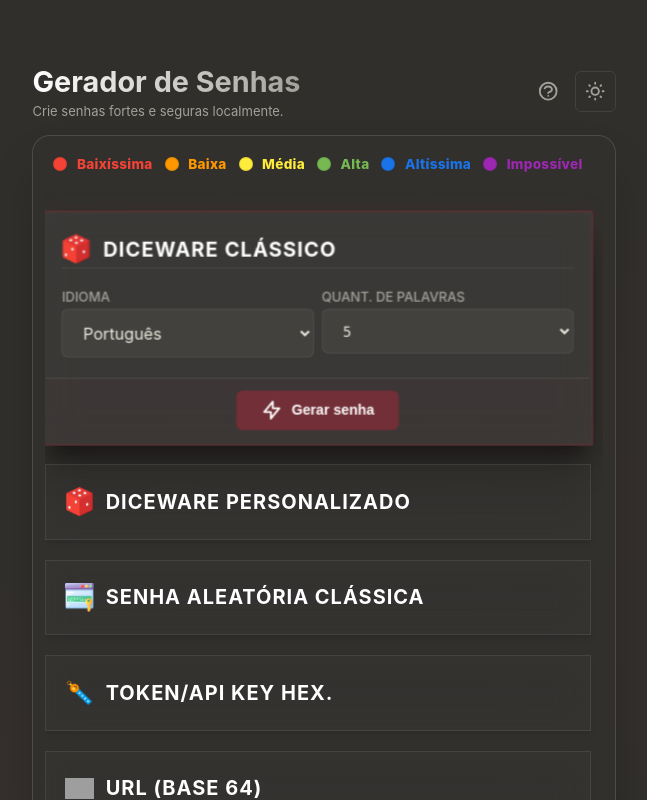
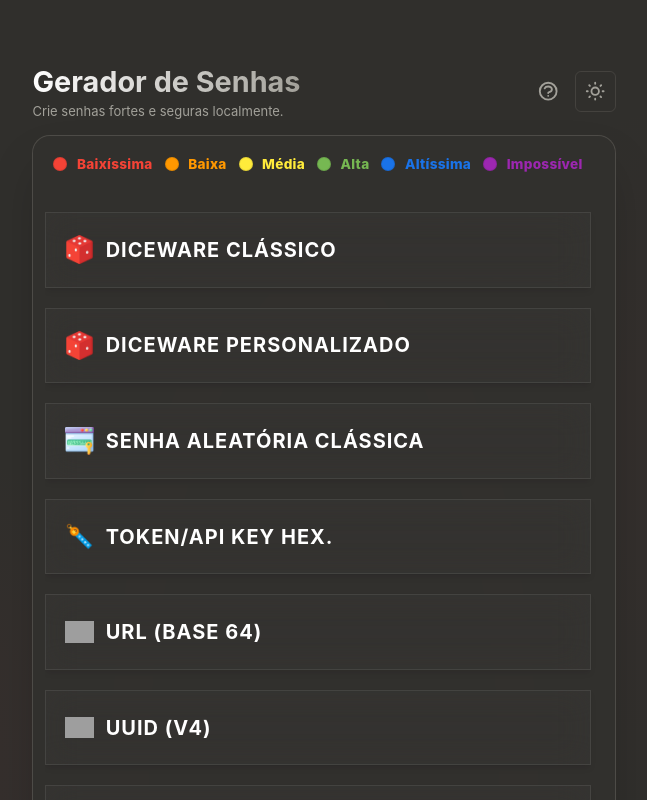
Before and after one commit to luizggfonseca/gerador_senhas, a React (Vite) app in the folder frontend/: page / in a window 1280 px wide. Shown: the top 800 px of the page, without its empty margins (316-963 px from the left). Built offline with nearby package versions, Linux system fonts and the light colour scheme; grey boxes are pictures that could not be loaded.

Commit message:
style: todos os geradores iniciam fechados por padrão

```diff
--- a/frontend/src/components/Generator.jsx
+++ b/frontend/src/components/Generator.jsx
@@ -97,7 +97,7 @@ export default function Generator() {
     const [protonStyle, setProtonStyle] = useState({ length: 12, entropy_bits: 0 });
     const [pin, setPin] = useState({ length: 6, entropy_bits: 0 });
     const [fips181, setFips181] = useState({ length: 10 });
-    const [openSection, setOpenSection] = useState('diceware-pure');
+    const [openSection, setOpenSection] = useState(null);
 
     const toggleSection = (sectionId) => {
         setOpenSection(openSection === sectionId ? null : sectionId);
```
Also changed, not shown: 1 other file (tests, documents, lock files or other folders).
